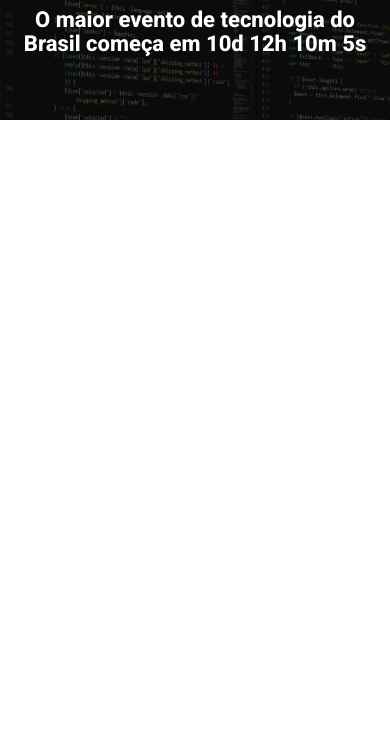
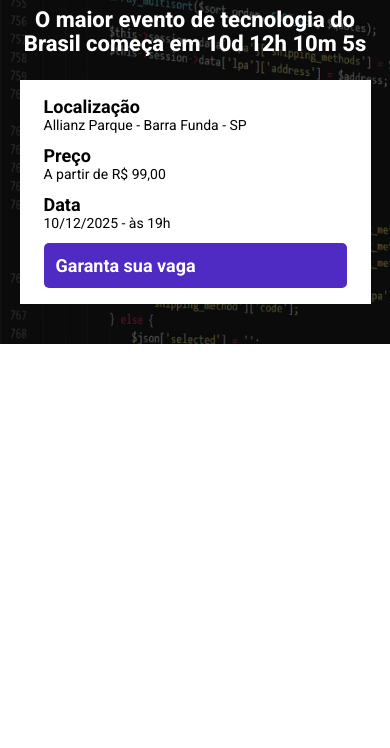
Before and after one commit to ExtratoZ/ebac_tech_talks, a website built with Parcel: page src/index.html in a window 390 px wide. Shown: the part 96-844 px from the top of the page. Built offline with nearby package versions, Linux system fonts and the light colour scheme.

Commit message:
create header

```diff
--- a/src/index.html
+++ b/src/index.html
@@ -14,6 +14,25 @@
             <div class="hero__content container">
                 <img class="hero__logo" src="./images/ebac_logo.svg" alt="EBAC">
                 <p class="hero__text">O maior evento de tecnologia do Brasil começa em 10d 12h 10m 5s</p>
+                <div class="infos_bar">
+                    <ul class="infos_bar__list">
+                        <li class="infos_bar__list__item">
+                            <b>Localização</b>
+                            Allianz Parque - Barra Funda - SP
+                        </li>
+                        <li class="infos_bar__list__item">
+                            <b>Preço</b>
+                            A partir de R$ 99,00
+                        </li>
+                        <li class="infos_bar__list__item">
+                            <b>Data</b>
+                            10/12/2025 - às 19h
+                        </li>
+                    </ul>
+                    <a href="" class="button button--primary">
+                        Garanta sua vaga
+                    </a>
+                </div>
             </div>
         </header>
 
--- /dev/null
+++ b/src/styles/components/_buttons.scss
@@ -0,0 +1,28 @@
+.button {
+    padding: 12px;
+    font-size: 18px;
+    font-weight: bold;
+    text-decoration: none;
+    text-align: center;
+    white-space: nowrap;
+
+    &--primary {
+        color: #fff;
+        background-color: #4f2ac3;
+        border-radius: 5px;
+
+        &:hover {
+            background-color: #623bd6;
+        }
+    }
+
+    @media (max-width: 640px) {
+        display: block;
+        width: 100%;
+    }
+
+    @media (max-width: 1024px) {
+        display: flex;
+        align-items: center;
+    }
+}
--- /dev/null
+++ b/src/styles/components/_infos_bar.scss
@@ -0,0 +1,43 @@
+.infos_bar {
+    padding: 16px 24px;
+    background-color: #fff;
+    display: flex;
+    justify-content: space-between;
+
+    &__list {
+        display: flex;
+        gap : 40px;
+
+        &__item {
+            font-size: 14px;
+            color: #000;
+
+            b {
+                font-size: 18px;
+                display: block;
+                color: #000;
+            }
+        }
+    }
+
+    @media (max-width: 640px) {
+        display: block;
+
+        &__list {
+            display: block;
+            gap: 6px;
+
+            &__item {
+                margin-bottom: 12px;
+            }
+        }
+    }
+
+    @media (max-width: 1024px) {
+
+        &__list {
+            gap: 62px;
+        }
+
+    }
+}
--- a/src/styles/main.scss
+++ b/src/styles/main.scss
@@ -1,4 +1,6 @@
 @use "hero";
+@use "components/infos_bar";
+@use "components/buttons";
 
 * {
     margin: 0;
@@ -6,6 +8,8 @@
     box-sizing: border-box;
     font-family: Roboto, sans-serif;
     color: #fff;
+    list-style: none;
+    text-decoration: none;
 }
 
 .container {
```
